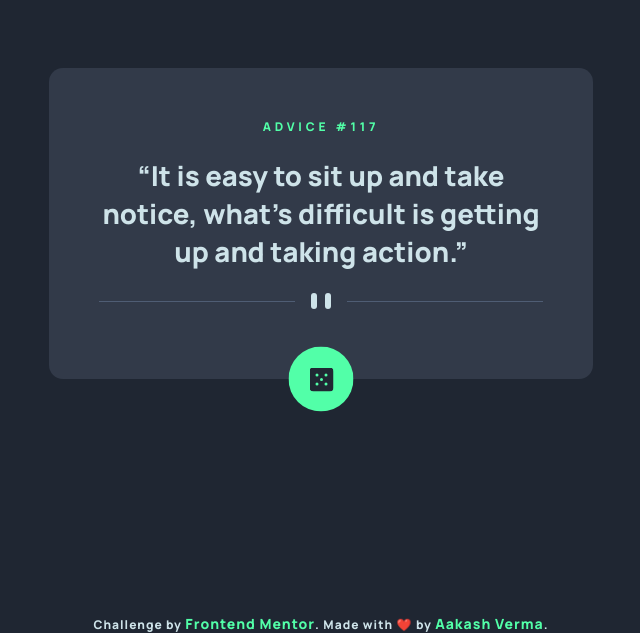
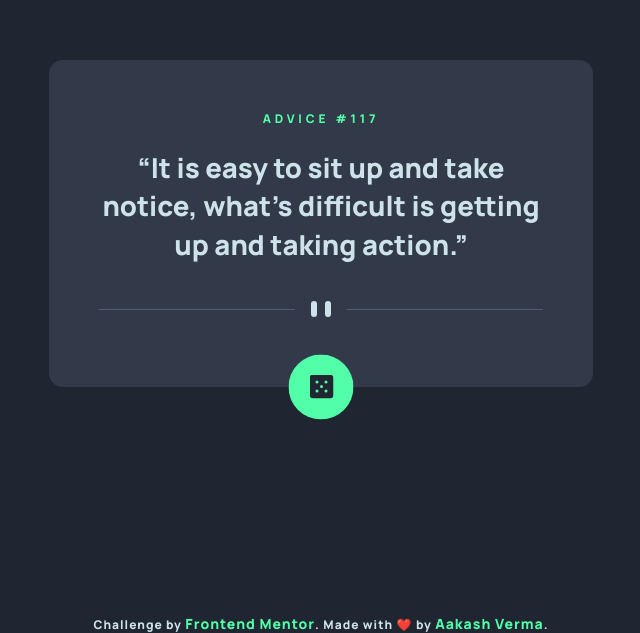
Before and after one commit to skyv26/advice-generator-app, a React (Create React App) app: page / in a window 1280 px wide. Shown: the part 167-800 px from the top of the page, without its empty margins (319-959 px from the left). Built offline with nearby package versions, Linux system fonts and the light colour scheme.

Commit message:
font size

```diff
--- a/src/App.module.css
+++ b/src/App.module.css
@@ -93,5 +93,6 @@
 
   .TabViewDivider {
     display: block;
+    margin-top: 1.5rem;
   }
 }
```
